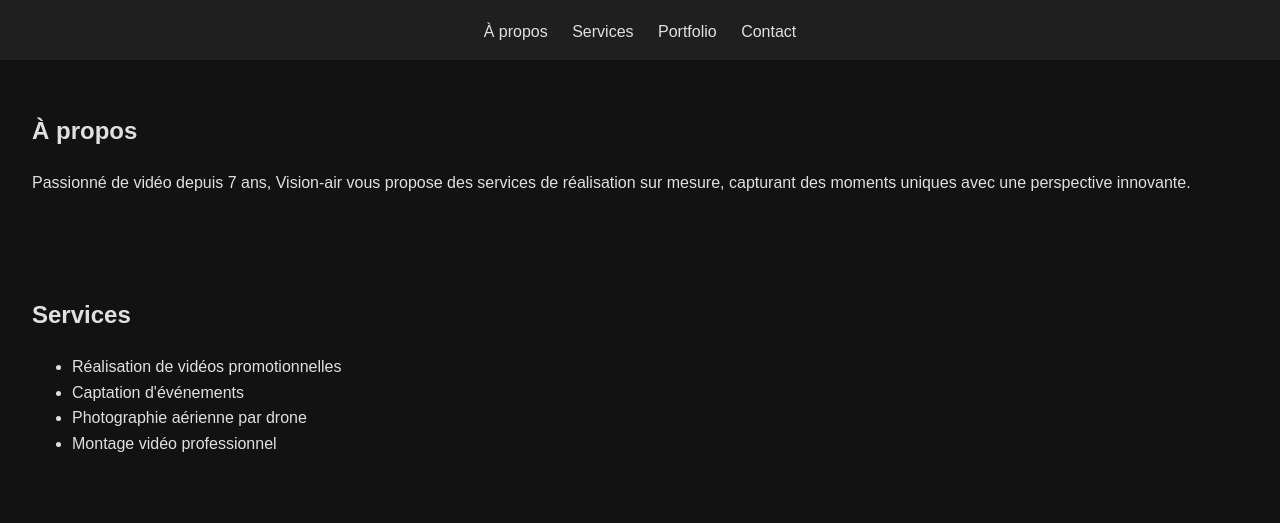
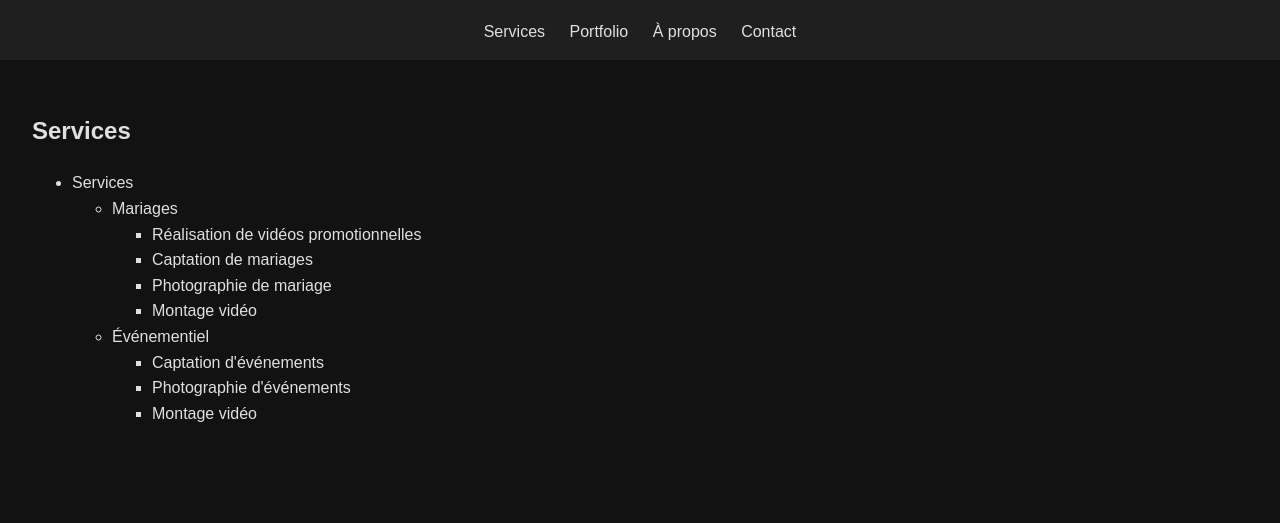
Before and after one commit to mycro99/vision-air, a plain HTML site: page index.html in a window 1280 px wide. Shown: the part 199-722 px from the top of the page. Drawn offline with Linux system fonts and the light colour scheme.

Commit message:
Update index.html

```diff
--- a/index.html
+++ b/index.html
@@ -1,4 +1,3 @@
-
 <!DOCTYPE html>
 <html lang="fr">
 <head>
@@ -13,40 +12,73 @@
     <h1>Vision-air</h1>
     <nav>
       <ul>
-                <li><a href="#about">À propos</a></li>
         <li><a href="#services">Services</a></li>
         <li><a href="#portfolio">Portfolio</a></li>
+        <li><a href="#about">À propos</a></li>
         <li><a href="#contact">Contact</a></li>
       </ul>
     </nav>
   </header>
-    <section id="about">
-        <h2>À propos</h2>
-        <p>Passionné de vidéo depuis 7 ans, Vision-air vous propose des services de réalisation sur mesure, capturant des moments uniques avec une perspective innovante.</p>
-    </section>
+
   <section id="services">
     <h2>Services</h2>
+    <div class="tree">
+      <ul>
+        <li>
+          <span class="node">Services</span>
+          <ul>
+            <li>
+              <span class="node">Mariages</span>
               <ul>
                 <li>Réalisation de vidéos promotionnelles</li>
+                <li>Captation de mariages</li>
+                <li>Photographie de mariage</li>
+                <li>Montage vidéo</li>
+              </ul>
+            </li>
+            <li>
+              <span class="node">Événementiel</span>
+              <ul>
                 <li>Captation d'événements</li>
-            <li>Photographie aérienne par drone</li>
-            <li>Montage vidéo professionnel</li>
+                <li>Photographie d'événements</li>
+                <li>Montage vidéo</li>
               </ul>
+            </li>
+          </ul>
+        </li>
+      </ul>
+    </div>
   </section>
+
   <section id="portfolio">
     <h2>Portfolio</h2>
     <div class="gallery">
-            <!-- Les vidéos et photos du portfolio seront insérées ici -->
+      <!-- Les 3 photos de mariage seront insérées ici par scripts.js -->
     </div>
   </section>
+
+  <section id="about">
+    <h2>À propos</h2>
+    <!-- Photo du pilote de drone (Screenshot Instagram renommé en drone_pilot.jpg) -->
+    <img src="images/drone_pilot.jpg" alt="Le pilote Vision-air" class="about-image">
+    <p>
+      Passionné de vidéo depuis 7 ans, Vision-air vous propose des services de réalisation sur mesure, capturant des moments uniques avec une perspective innovante.
+    </p>
+  </section>
+
   <section id="contact">
     <h2>Contact</h2>
     <p>Email : visionair2022@gmail.com | Téléphone : +32 484 72 97 31</p>
-        <p>Facebook : <a href="https://www.facebook.com/visionair2022/">Vision-air</a></p>
+    <p>
+      Facebook :
+      <a href="https://www.facebook.com/visionair2022/">Vision-air</a>
+    </p>
   </section>
+
   <footer>
     <p>&copy; 2025 Vision-air. Tous droits réservés.</p>
   </footer>
+
   <script src="scripts.js"></script>
 </body>
 </html>
```
Lines whose indentation alone changed are shown as unchanged.
